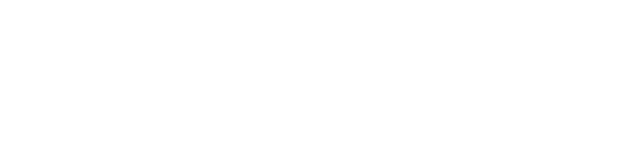
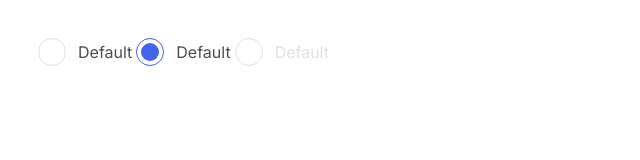
Before and after one commit to js-tasks-ru/htmlcss-20220317_starkhv, a website: page 07-lection5/02-radio/index.html in a window 1280 px wide. Shown: the whole page, without its empty margins (0-640 px from the left). Drawn offline with Linux system fonts and the light colour scheme.

Commit message:
add solution for lec5-dz2-radio

```diff
--- a/07-lection5/02-radio/index.html
+++ b/07-lection5/02-radio/index.html
@@ -5,7 +5,33 @@
         <link rel="stylesheet" href="../../assets/css/main.css">
         <link rel="stylesheet" href="./radio.css">
     </head>
-    <body>
-
+    <body style="padding: 30px;">
+        <label class="radio">
+            <input type="radio" class="radio__input" name="name" value="value1">
+            <div class="radio__state">
+                <div class="radio__control">
+                    <div class="radio__icon"></div>
+                </div>
+                <div class="radio__caption">Default</div>
+            </div>
+        </label>
+        <label class="radio">
+            <input type="radio" class="radio__input" checked name="name" value="value2">
+            <div class="radio__state">
+                <div class="radio__control">
+                    <div class="radio__icon"></div>
+                </div>
+                <div class="radio__caption">Default</div>
+            </div>
+        </label>
+        <label class="radio">
+            <input type="radio" class="radio__input" disabled name="name" value="value3">
+            <div class="radio__state">
+                <div class="radio__control">
+                    <div class="radio__icon"></div>
+                </div>
+                <div class="radio__caption">Default</div>
+            </div>
+        </label>
     </body>
 </html>
--- a/07-lection5/02-radio/radio.css
+++ b/07-lection5/02-radio/radio.css
@@ -0,0 +1,66 @@
+.radio {
+    display: inline-flex;
+    cursor: pointer;
+    position: relative;
+}
+
+.radio__input {
+    position: absolute;
+    outline: none;
+    clip: rect(0, 0, 0, 0);
+}
+
+.radio__state {
+    display: flex;
+    align-items: center;
+    gap: 12px;
+}
+
+.radio__control {
+    box-sizing: border-box;
+    width: 28px;
+    height: 28px;
+    background-color: var(--white);
+    border: 1px solid var(--grey-2);
+    border-radius: 14px;
+    display: flex;
+    align-items: center;
+    justify-content: center;
+}
+
+.radio__icon {
+    box-sizing: border-box;
+    width: 18px;
+    height: 18px;
+    border-radius: 14px;
+    background-color: transparent;
+}
+
+.radio__caption {
+    font-family: var(--alternate-font-family);
+    font-style: normal;
+    font-weight: 400;
+    font-size: 16px;
+    line-height: 24px;
+    color: var(--grey-4);
+}
+
+.radio__input:checked ~ .radio__state .radio__control {
+    border-color: var(--blue);
+}
+.radio__input:checked ~ .radio__state .radio__icon {
+    background: var(--blue);
+}
+.radio__input:focus ~ .radio__state .radio__caption {
+    text-decoration: underline;
+}
+.radio__input:disabled ~ .radio__state {
+    cursor: default;
+}
+.radio__input:disabled ~ .radio__icon .radio__control {
+    border-color: var(--grey-2);
+    background: var(--grey-2);
+}
+.radio__input:disabled ~ .radio__state .radio__caption {
+    color: var(--grey-2);
+}
```
